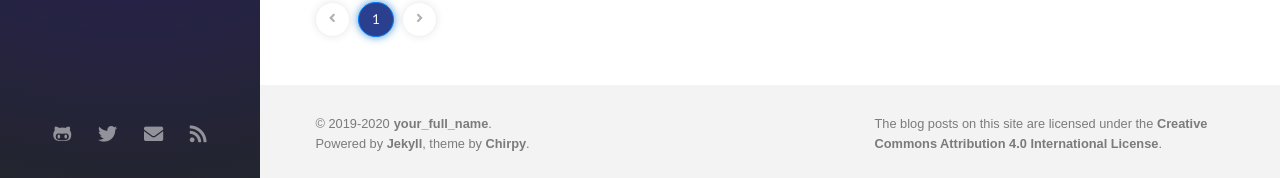
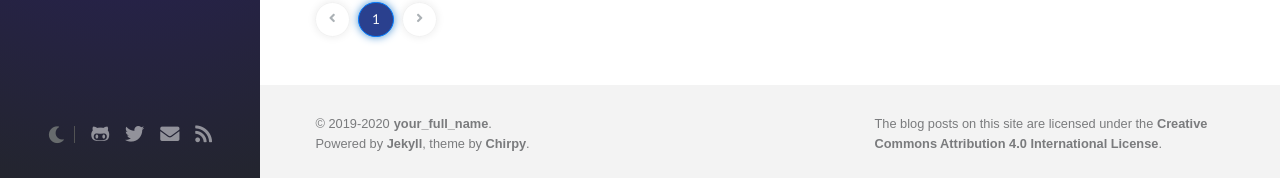
Before and after one commit to nicetrykiddo/writeups, a Jekyll site: the page built from index.html, in a window 1280 px wide and 974 px high. Shown: the part 793-971 px from the top of the window. Built offline with Jekyll 4.4.1, drawn with Linux system fonts in a browser that asks for light colours; nearby versions of some CDN libraries; some web fonts are replaced; the list of posts is cut into pages by our own code; comment, search, counter and statistics services are not loaded.

Commit message:
Imported the dark-mode toggle.

```diff
--- a/_includes/sidebar.html
+++ b/_includes/sidebar.html
@@ -56,6 +56,11 @@
 </div><!-- #nav-wrapper -->
 
 <div class="contact d-flex justify-content-around mt-4">
+
+  <span id="mode-toggle-wrapper" class="d-flex justify-content-center align-items-center">
+    {% include dark-mode-toggle.html %}
+  </span>
+
   <a href="https://github.com/{{ site.github.username }}" target="_blank">
     <i class="fab fa-github-alt"></i>
   </a>
@@ -69,4 +74,5 @@
   <a href="{{ site.baseurl }}/feed.xml" target="_blank">
     <i class="fas fa-rss"></i>
   </a>
+
 </div>
--- a/assets/css/main.scss
+++ b/assets/css/main.scss
@@ -231,9 +231,25 @@ body {
   /*box-shadow: inset 0 0 0.25em 0 rgba(0, 0, 0, 0.22);*/
 }
 
-#sidebar .contact a:hover {
+#sidebar .contact a:hover,
+#sidebar #mode-toggle-wrapper:hover {
   color: #fff;
 }
+
+#mode-toggle-wrapper {
+  color: rgb(103, 107, 109);
+  font-size: 1.05rem;
+  user-select: none;
+  transition: color 0.35s ease-in-out;
+}
+
+#sidebar #mode-toggle-wrapper>i::after {
+  content: "";
+  color: #525354;
+  border-right: 1px solid;
+  padding-left: .6rem;
+}
+
 
 /*--- top-bar ---*/
 
@@ -1107,6 +1123,10 @@ div.tooltip-inner { /* Overrided BS4 Tooltip */
     padding: 0 0.6rem;
   }
 
+  #mode-toggle-wrapper {
+    padding-left: 1.2rem;
+  }
+
   #main-wrapper {
     margin-left: 210px;
   }
@@ -1362,6 +1382,10 @@ div.tooltip-inner { /* Overrided BS4 Tooltip */
     padding-top: .45rem;
   }
 
+  #mode-toggle-wrapper {
+    font-size: 1.6rem;
+  }
+
   footer>div.d-flex {
     max-width: 1130px;
   }
```
